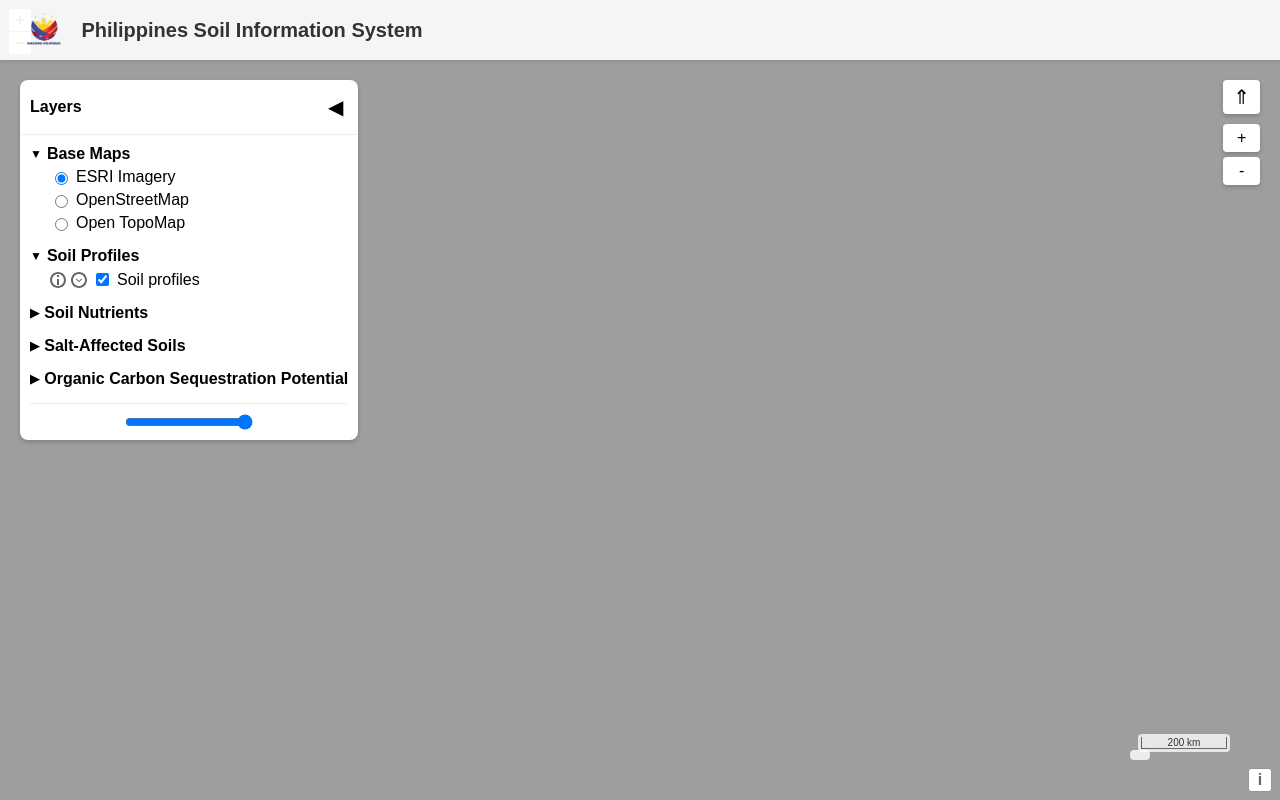
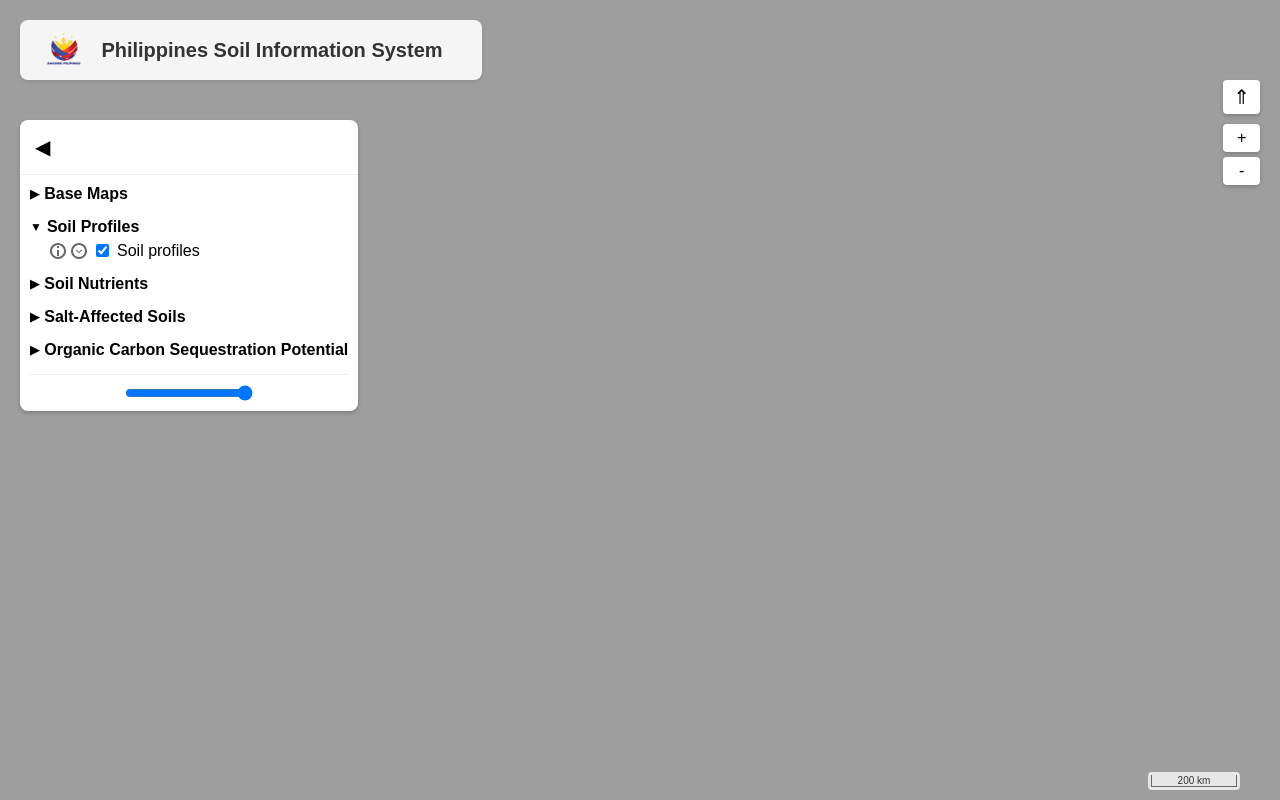
Before and after one commit to FAO-SID/GloSIS, a website built with Parcel: page glosis-wm/src/index.html in a window 1280 px wide. Built offline with nearby package versions, Linux system fonts and the light colour scheme.

Commit message:
nice wm, only the getfeatureinfo is missing

```diff
--- a/glosis-wm/src/css/main.css
+++ b/glosis-wm/src/css/main.css
@@ -6,9 +6,9 @@ body {
 
 .header {
     position: absolute;
-    top: 0;
-    left: 0;
-    right: 0;
+    top: 20px;
+    left: 20px;
+    width: 33%;
     background: rgba(255, 255, 255, 0.9);
     padding: 10px 20px;
     display: flex;
@@ -16,6 +16,7 @@ body {
     gap: 15px;
     z-index: 1000;
     box-shadow: 0 2px 4px rgba(0, 0, 0, 0.1);
+    border-radius: 8px 8px 8px 8px;
 }
 
 .header .logo {
@@ -27,6 +28,9 @@ body {
     margin: 0;
     font-size: 20px;
     color: #333;
+    white-space: nowrap;
+    overflow: hidden;
+    text-overflow: ellipsis;
 }
 
 .map {
@@ -36,7 +40,7 @@ body {
 
 .layer-switcher {
     position: absolute;
-    top: 80px;
+    top: 120px;
     left: 20px;
     background: white;
     border-radius: 8px;
@@ -184,9 +188,8 @@ body {
 
 .scale-line {
     position: absolute;
-    bottom: 40px;
-    right: 130px;
-    background: rgba(255, 255, 255, 0.8);
+    bottom: 2px;
+    right: 120px;
     padding: 5px 10px;
     border-radius: 4px;
     z-index: 1000;
--- a/glosis-wm/src/index.html
+++ b/glosis-wm/src/index.html
@@ -10,7 +10,7 @@
 </head>
 <body>
     <div class="header">
-        <img src="../public/img/logo.png" alt="GloSIS Logo" class="logo">
+        <img src="../public/img/logo.png" alt="Philippines Soil Information System" class="logo">
         <h1>Philippines Soil Information System</h1>
     </div>
 
@@ -18,7 +18,7 @@
 
     <div id="layer-switcher" class="layer-switcher">
         <div class="layer-switcher-header">
-            <h3>Layers</h3>
+            <!-- <h3>Layers</h3> -->
             <button id="collapse-btn" class="collapse-btn">≡</button>
         </div>
         <div class="layer-switcher-content">
--- a/glosis-wm/src/js/main.js
+++ b/glosis-wm/src/js/main.js
@@ -3,7 +3,7 @@ import Map from 'ol/Map';
 import View from 'ol/View';
 import TileLayer from 'ol/layer/Tile';
 import XYZ from 'ol/source/XYZ';
-import { ScaleLine, defaults as defaultControls } from 'ol/control';
+import { ScaleLine, defaults as defaultControls, Attribution } from 'ol/control';
 import { fromLonLat } from 'ol/proj';
 import { fetchLayerInfo, createLayerConfig } from './layers';
 
@@ -46,7 +46,11 @@ const baseMaps = {
 // Initialize map
 const map = new Map({
     target: 'map',
-    controls: defaultControls().extend([
+    controls: defaultControls({
+        zoom: false, // Disable default zoom control
+        attribution: false, // Keep attribution control
+        rotate: true // Keep rotate control if it exists
+    }).extend([
         new ScaleLine({
             target: 'scale-line'
         })
@@ -63,7 +67,7 @@ function createLayerGroupUI(groupName, layers) {
     groupDiv.className = 'layer-group';
 
     // Add collapsed class for specific groups
-    if (['Soil Nutrients', 'Salt-Affected Soils', 'Organic Carbon Sequestration Potential'].includes(groupName)) {
+    if (['Base Maps', 'Soil Nutrients', 'Salt-Affected Soils', 'Organic Carbon Sequestration Potential'].includes(groupName)) {
         groupDiv.classList.add('collapsed');
     }
 
```
Also changed, not shown: 1 other file.
